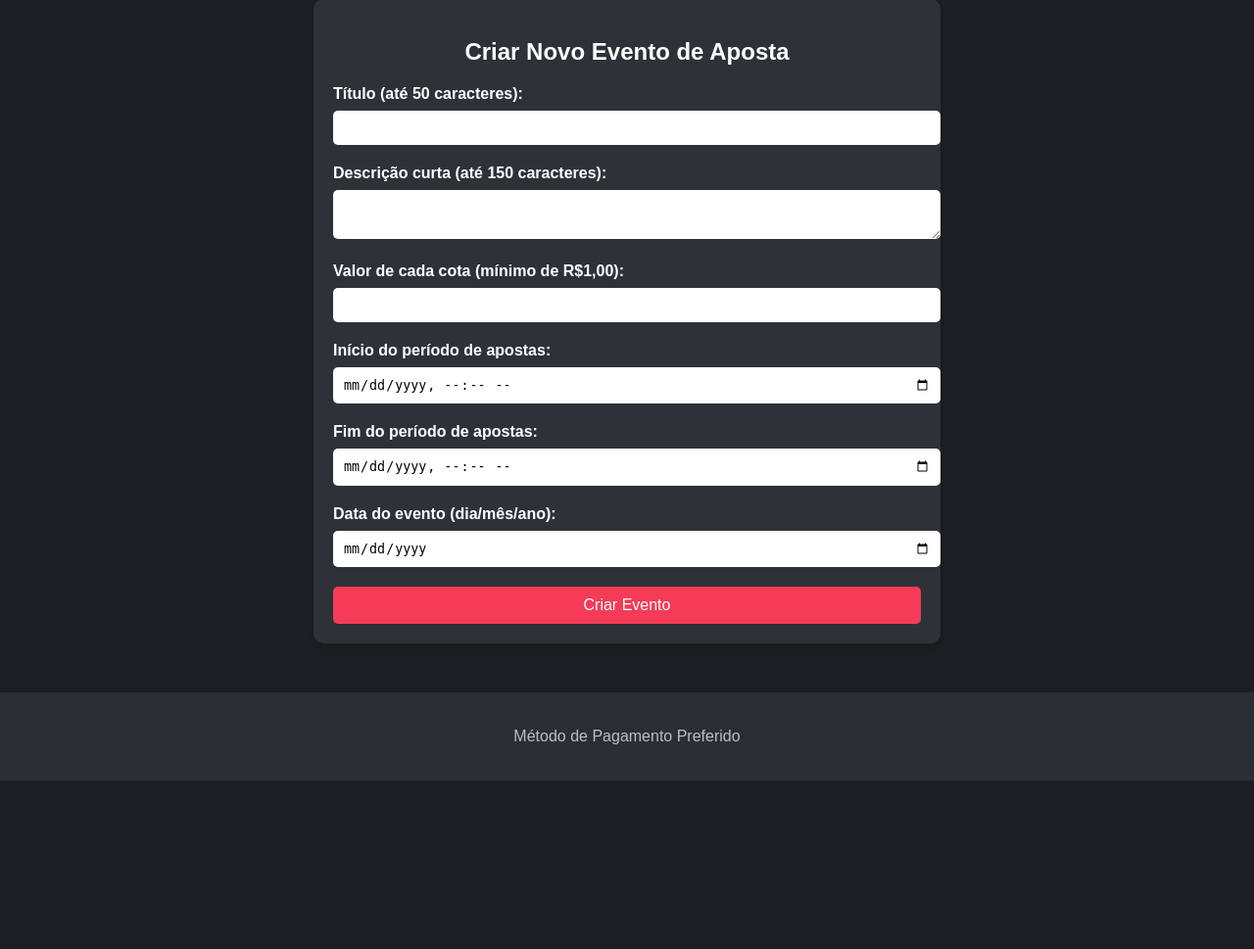
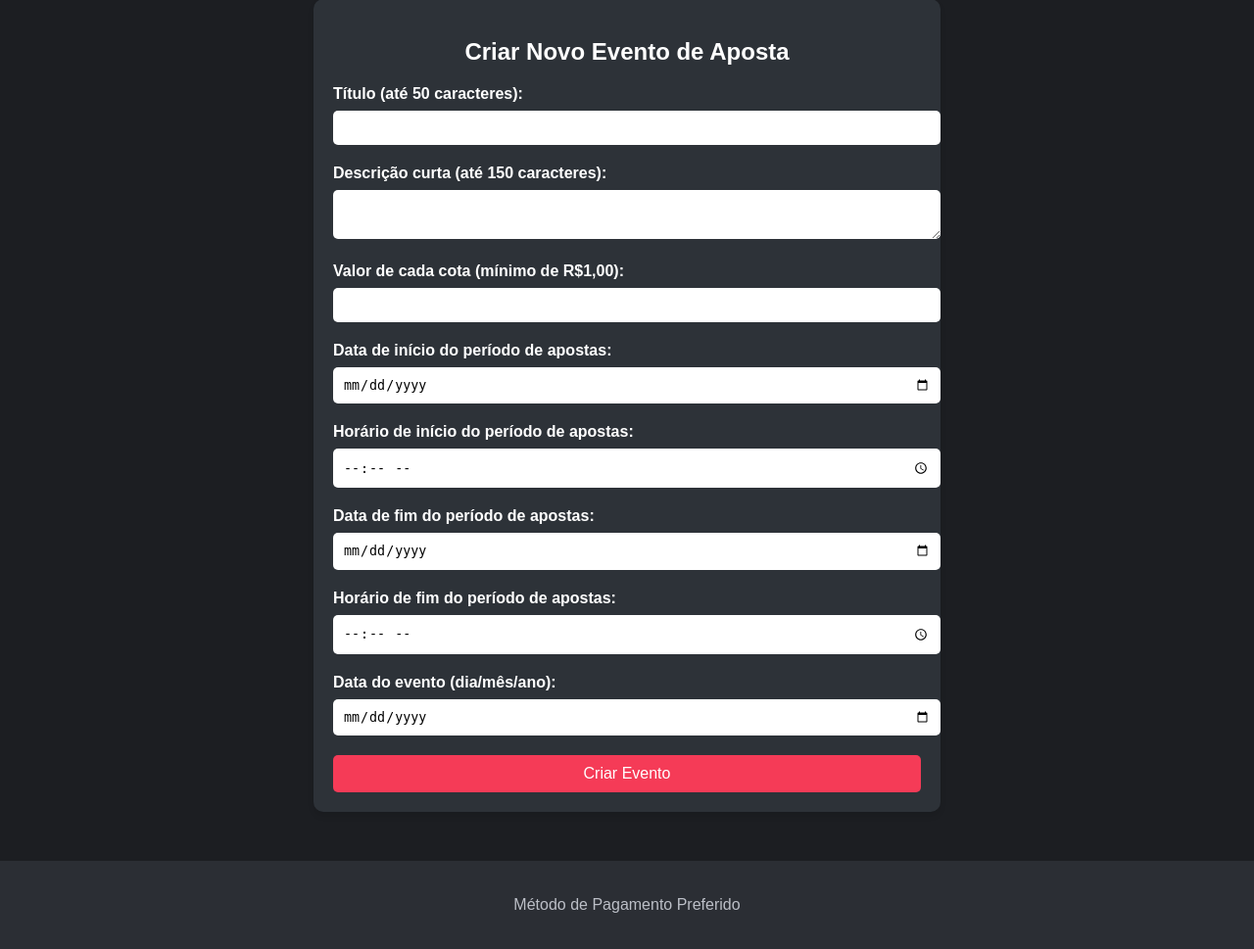
Before and after one commit to GabrieelCostaa/web, a Flask app: page /addNewEvent in a window 1280 px wide. Shown: the part 121-1090 px from the top of the page at 98% size. Before the commit the page ends 918 px from the top, so only its background shows below. Run offline with Flask 3, Linux system fonts and the light colour scheme.

Commit message:
Criar eventos finalizado

```diff
--- a/app/database.py
+++ b/app/database.py
@@ -4,3 +4,4 @@ from pymongo import MongoClient
 client = MongoClient("mongodb+srv://gabriel:123@cluster0.ojszv.mongodb.net/")
 db = client['Aposta']  # Nome do banco de dados
 usuarios_collection = db['usuarios']  # Coleção de usuários
+eventos_collection = db['eventos']
--- a/app/main/routes.py
+++ b/app/main/routes.py
@@ -1,7 +1,8 @@
 from flask import render_template, request, redirect, url_for, flash
-from app.database import usuarios_collection  # Certifique-se de importar a coleção de usuários do MongoDB
+from app.database import eventos_collection  # Certifique-se de importar a coleção de usuários do MongoDB
 from werkzeug.security import generate_password_hash, check_password_hash
 from . import main_bp  # Importando o blueprint
+from datetime import datetime
 
 @main_bp.route('/')
 def index():
@@ -10,18 +11,35 @@ def index():
 @main_bp.route('/addNewEvent', methods=['GET', 'POST'])
 def new_event():
     if request.method == 'POST':
-        # Aqui você pode adicionar o código para lidar com o envio do formulário
-        # Exemplo: salvar os dados no banco de dados
         titulo = request.form.get('titulo')
         descricao = request.form.get('descricao')
         valor_cota = request.form.get('valor_cota')
-        inicio_apostas = request.form.get('inicio_apostas')
-        fim_apostas = request.form.get('fim_apostas')
-        data_evento = request.form.get('data_evento')
 
-        # Adicione aqui a lógica para processar os dados
+        # Captura os campos de data e hora separados para o início do período de apostas
+        inicio_apostas_data = request.form.get('inicio_apostas_data')
+        inicio_apostas_horario = request.form.get('inicio_apostas_horario')
+        inicio_apostas = datetime.strptime(f"{inicio_apostas_data} {inicio_apostas_horario}", "%Y-%m-%d %H:%M")
+
+        # Captura os campos de data e hora separados para o fim do período de apostas
+        fim_apostas_data = request.form.get('fim_apostas_data')
+        fim_apostas_horario = request.form.get('fim_apostas_horario')
+        fim_apostas = datetime.strptime(f"{fim_apostas_data} {fim_apostas_horario}", "%Y-%m-%d %H:%M")
+
+        data_evento_str = request.form.get('data_evento')
+        data_evento = datetime.strptime(data_evento_str, '%Y-%m-%d')
+
+        novo_evento = {
+            "titulo": titulo,
+            "descricao": descricao,
+            "valor_cota": valor_cota,
+            "inicio_apostas": inicio_apostas,
+            "fim_apostas": fim_apostas,
+            "data_evento": data_evento,
+        }
+
+        eventos_collection.insert_one(novo_evento)
 
         flash('Evento criado com sucesso!')
-        return redirect(url_for('main_bp.index'))
+        return redirect(url_for('main.index'))
 
     return render_template('main/addNewEvent.html')
--- a/app/templates/main/addNewEvent.html
+++ b/app/templates/main/addNewEvent.html
@@ -1,11 +1,13 @@
 <!DOCTYPE html>
 <html lang="pt-BR">
+
 <head>
     <meta charset="UTF-8">
     <meta name="viewport" content="width=device-width, initial-scale=1.0">
     <title>Criar Novo Evento</title>
     <link rel="stylesheet" href="{{ url_for('static', filename='css/styles.css') }}">
 </head>
+
 <body>
     <header class="top-nav">
         <div class="logo">Minha Plataforma</div>
@@ -35,11 +37,17 @@
                 <input type="number" id="valor_cota" name="valor_cota" min="1" step="0.01" required>
 
                 <!-- Período de recebimento das apostas -->
-                <label for="inicio_apostas">Início do período de apostas:</label>
-                <input type="datetime-local" id="inicio_apostas" name="inicio_apostas" required>
+                <label for="inicio_apostas_data">Data de início do período de apostas:</label>
+                <input type="date" id="inicio_apostas_data" name="inicio_apostas_data" required>
 
-                <label for="fim_apostas">Fim do período de apostas:</label>
-                <input type="datetime-local" id="fim_apostas" name="fim_apostas" required>
+                <label for="inicio_apostas_horario">Horário de início do período de apostas:</label>
+                <input type="time" id="inicio_apostas_horario" name="inicio_apostas_horario" required>
+
+                <label for="fim_apostas_data">Data de fim do período de apostas:</label>
+                <input type="date" id="fim_apostas_data" name="fim_apostas_data" required>
+
+                <label for="fim_apostas_horario">Horário de fim do período de apostas:</label>
+                <input type="time" id="fim_apostas_horario" name="fim_apostas_horario" required>
 
                 <!-- Data do evento -->
                 <label for="data_evento">Data do evento (dia/mês/ano):</label>
@@ -55,4 +63,5 @@
         <p>Método de Pagamento Preferido</p>
     </footer>
 </body>
+
 </html>
```
